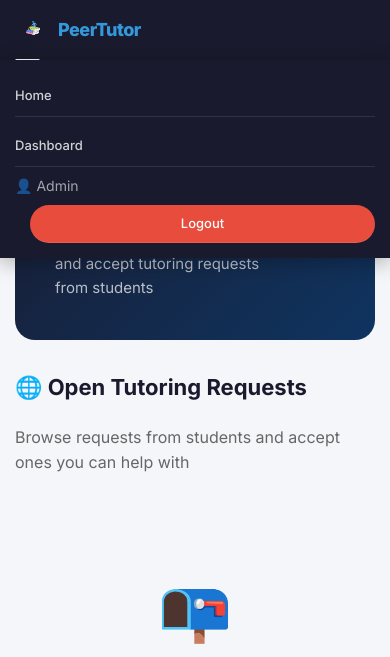
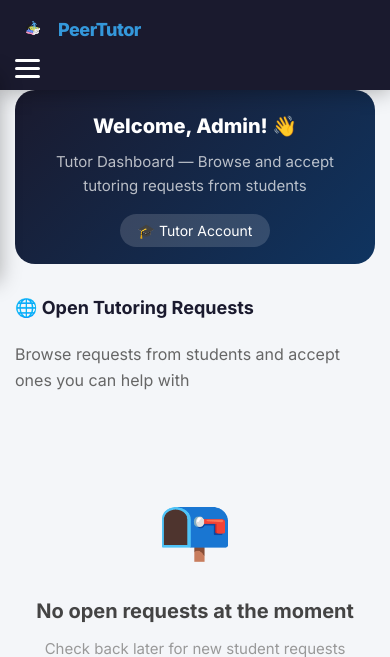
Before and after one commit to LekeAtehPrecious/peer-tutor, a Flask app: page /dashboard in a window 390 px wide. Shown: the top 657 px of the page. Run offline with Flask 3, Linux system fonts and the light colour scheme; a user stored in the database is signed in; data comes from the database, SQL or seed files in the repository; both versions use the stored data as it was after the commit.

Commit message:
Made dashboard responsive and improved mobile navigation

```diff
--- a/app/static/css/base.css
+++ b/app/static/css/base.css
@@ -398,3 +398,20 @@ footer .footer-copy {
         padding: 10px 0;
     }
 }
+@media (max-width: 768px) {
+    .nav-links {
+        display: flex;
+        flex-direction: column;
+        position: absolute;
+        top: 70px;
+        left: -100%;
+        width: 100%;
+        background: #1a1a2e;
+        padding: 20px;
+        transition: left 0.3s ease;
+    }
+
+    .nav-links.active {
+        left: 0;
+    }
+}
--- a/app/static/css/dashboard.css
+++ b/app/static/css/dashboard.css
@@ -180,3 +180,76 @@
     color: #1a1a2e;
     margin-bottom: 25px;
 }
+/* ========================================
+   RESPONSIVE DASHBOARD
+======================================== */
+
+@media (max-width: 768px) {
+
+    .dashboard-header {
+        flex-direction: column;
+        text-align: center;
+        gap: 20px;
+        padding: 25px;
+    }
+
+    .dashboard-header h1 {
+        font-size: 22px;
+    }
+
+    .request-card {
+        flex-direction: column;
+        align-items: flex-start;
+        gap: 15px;
+    }
+
+    .request-actions {
+        width: 100%;
+        align-items: flex-start;
+    }
+
+    .request-actions .btn {
+        width: 100%;
+        text-align: center;
+    }
+
+    .stats-row {
+        grid-template-columns: 1fr 1fr;
+    }
+
+    .request-form-card {
+        padding: 20px;
+    }
+}
+
+@media (max-width: 480px) {
+
+    .stats-row {
+        grid-template-columns: 1fr;
+    }
+
+    .dashboard-header {
+        padding: 20px;
+    }
+
+    .dashboard-header h1 {
+        font-size: 20px;
+    }
+
+    .section-title {
+        font-size: 18px;
+    }
+
+    .request-card {
+        padding: 18px;
+    }
+
+    .request-info h4 {
+        font-size: 16px;
+    }
+
+    .btn {
+        width: 100%;
+        display: block;
+    }
+}
```
Also changed, not shown: app/templates/base.html (+9 -32 lines), instance/peertutor.db.
